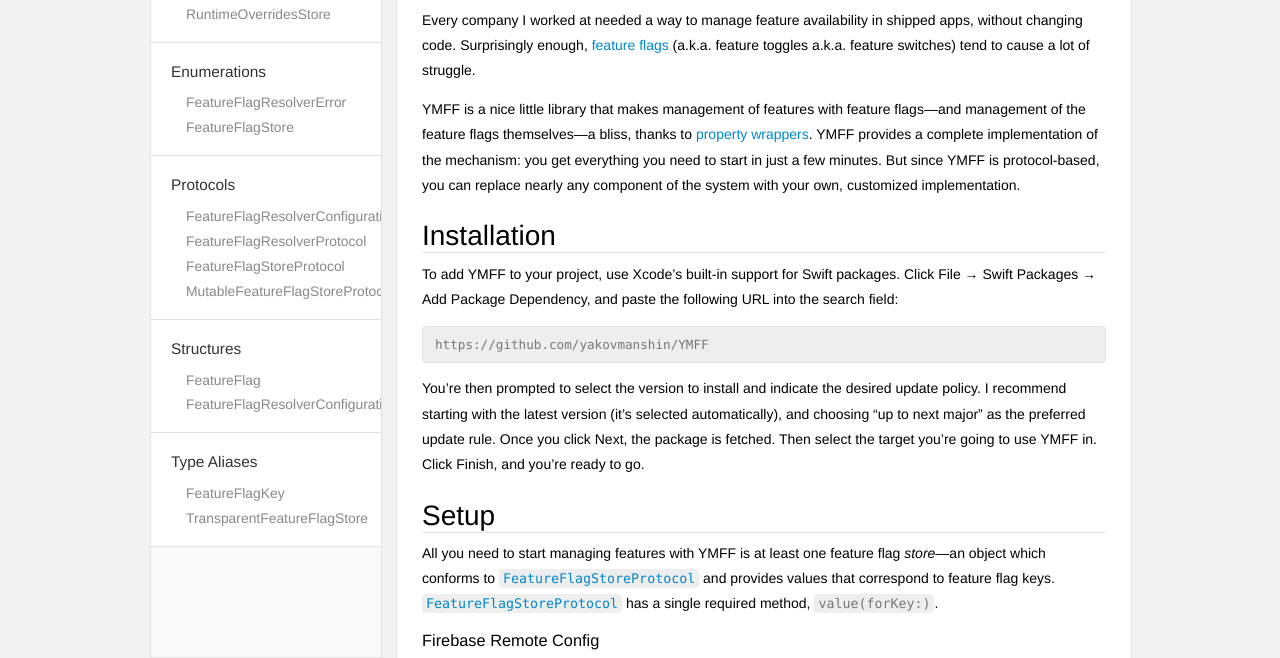
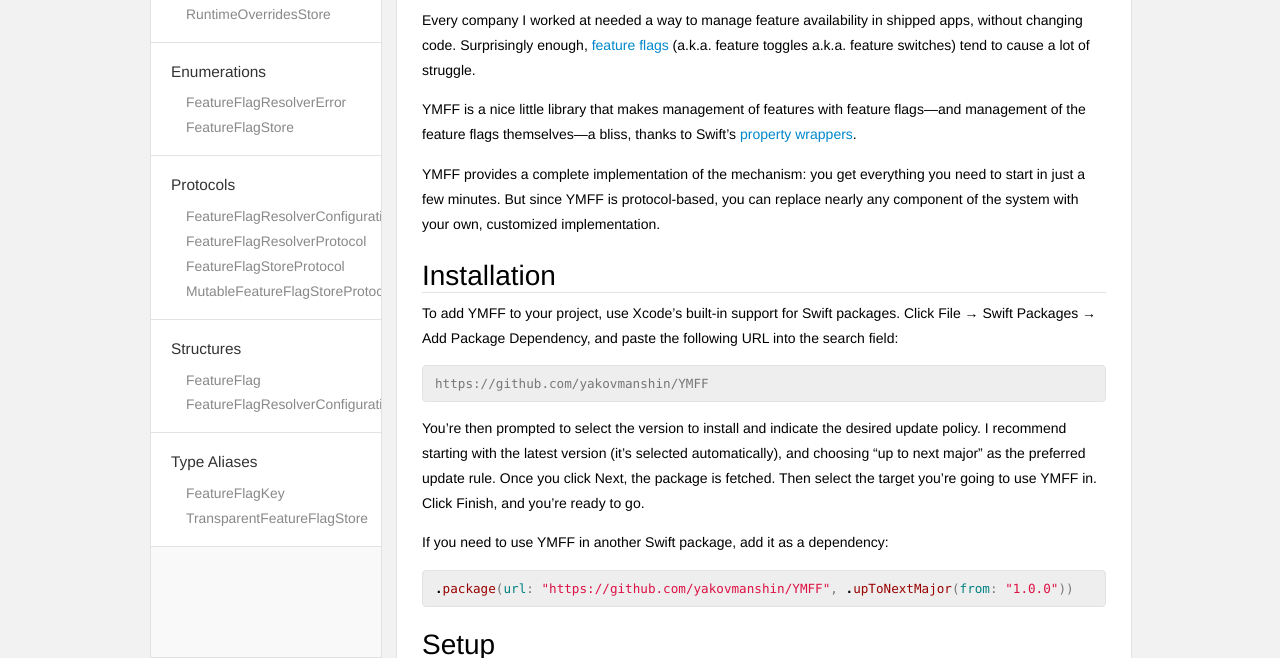
Before and after one commit to yakovmanshin/YMFF, a plain HTML site: page docs/index.html in a window 1280 px wide. Shown: the part 142-800 px from the top of the page. Drawn offline with Linux system fonts and the light colour scheme.

Commit message:
Updated HTML Documentation

```diff
--- a/docs/index.html
+++ b/docs/index.html
@@ -98,7 +98,9 @@
 
 <p>Every company I worked at needed a way to manage feature availability in shipped apps, without changing code. Surprisingly enough, <a href="https://en.wikipedia.org/wiki/Feature_toggle">feature flags</a> (a.k.a. feature toggles a.k.a. feature switches) tend to cause a lot of struggle.</p>
 
-<p>YMFF is a nice little library that makes management of features with feature flags—and management of the feature flags themselves—a bliss, thanks to <a href="https://docs.swift.org/swift-book/LanguageGuide/Properties.html#ID617">property wrappers</a>. YMFF provides a complete implementation of the mechanism: you get everything you need to start in just a few minutes. But since YMFF is protocol-based, you can replace nearly any component of the system with your own, customized implementation.</p>
+<p>YMFF is a nice little library that makes management of features with feature flags—and management of the feature flags themselves—a bliss, thanks to Swift’s <a href="https://docs.swift.org/swift-book/LanguageGuide/Properties.html#ID617">property wrappers</a>.</p>
+
+<p>YMFF provides a complete implementation of the mechanism: you get everything you need to start in just a few minutes. But since YMFF is protocol-based, you can replace nearly any component of the system with your own, customized implementation.</p>
 <h2 id='installation' class='heading'>Installation</h2>
 
 <p>To add YMFF to your project, use Xcode’s built-in support for Swift packages. Click File → Swift Packages → Add Package Dependency, and paste the following URL into the search field:</p>
@@ -106,6 +108,10 @@
 </code></pre>
 
 <p>You’re then prompted to select the version to install and indicate the desired update policy. I recommend starting with the latest version (it’s selected automatically), and choosing “up to next major” as the preferred update rule. Once you click Next, the package is fetched. Then select the target you’re going to use YMFF in. Click Finish, and you’re ready to go.</p>
+
+<p>If you need to use YMFF in another Swift package, add it as a dependency:</p>
+<pre class="highlight swift"><code><span class="o">.</span><span class="nf">package</span><span class="p">(</span><span class="nv">url</span><span class="p">:</span> <span class="s">"https://github.com/yakovmanshin/YMFF"</span><span class="p">,</span> <span class="o">.</span><span class="nf">upToNextMajor</span><span class="p">(</span><span class="nv">from</span><span class="p">:</span> <span class="s">"1.0.0"</span><span class="p">))</span>
+</code></pre>
 <h2 id='setup' class='heading'>Setup</h2>
 
 <p>All you need to start managing features with YMFF is at least one feature flag <em>store</em>—an object which conforms to <code><a href="Protocols/FeatureFlagStoreProtocol.html">FeatureFlagStoreProtocol</a></code> and provides values that correspond to feature flag keys. <code><a href="Protocols/FeatureFlagStoreProtocol.html">FeatureFlagStoreProtocol</a></code> has a single required method, <code>value(forKey:)</code>.</p>
@@ -113,6 +119,7 @@
 
 <p>Firebase’s Remote Config is one of the most popular tools to manage feature flags on the back-end side. Remote Config’s <code>RemoteConfigValue</code> requires use of different methods to retrieve values of different types. Integration of YMFF with Remote Config, although doesn’t look very pretty, is quite simple.</p>
 <pre class="highlight swift"><code><span class="kd">import</span> <span class="kt">FirebaseRemoteConfig</span>
+<span class="kd">import</span> <span class="kt">YMFF</span>
 
 <span class="kd">extension</span> <span class="kt">RemoteConfig</span><span class="p">:</span> <span class="kt">FeatureFlagStoreProtocol</span> <span class="p">{</span>
 
```
Also changed, not shown: docs/Structs/FeatureFlag.html (+1 -1 lines).
